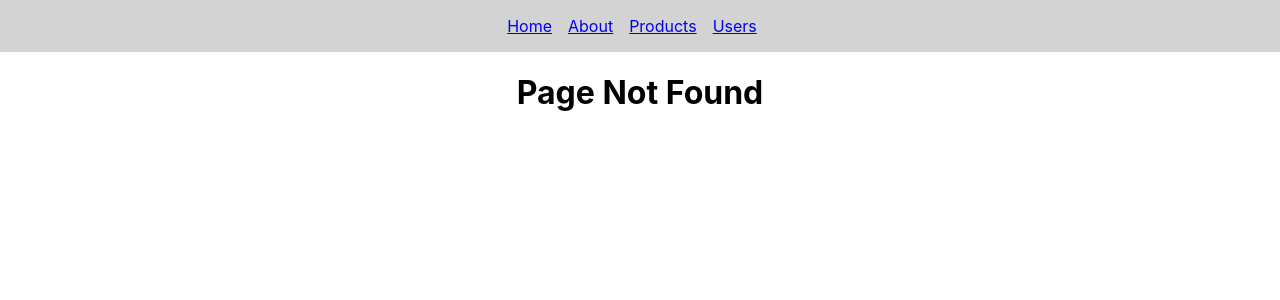
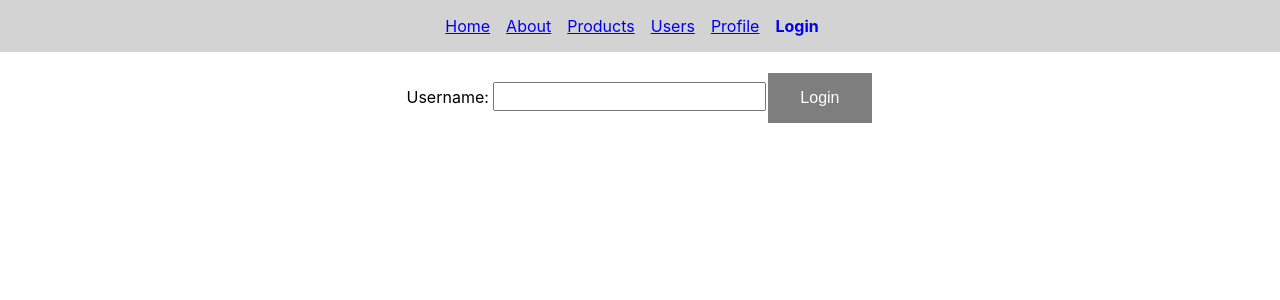
Before and after one commit to beingamit4197/react-router, a React (Create React App) app: page /login in a window 1280 px wide. Before the commit this address had no page. Shown: the top 300 px of the page. Built offline with nearby package versions, Linux system fonts and the light colour scheme.

Commit message:
Authentication and Protected Routes

```diff
--- a/src/App.js
+++ b/src/App.js
@@ -11,10 +11,14 @@ import { FeaturedProducts } from './components/FeaturedProducts';
 import { Users } from './components/Users';
 import { UserDetails } from './components/UserDetails';
 import { Admin } from './components/Admin';
+import { Profile } from './components/Profile';
+import { AuthProvider } from './components/Auth';
+import { Login } from './components/Login';
+import { RequireAuth } from './components/RequireAuth';
 
 function App() {
   return (
-    <>
+    <AuthProvider>
       <Navbar/>
       <Routes>
         <Route path='/' element={<Home />} />
@@ -29,9 +33,11 @@ function App() {
           <Route path=':userId' element={<UserDetails />} />
           <Route path='admin' element={<Admin />} />
         </Route>
+        <Route path='profile' element={ <RequireAuth><Profile /></RequireAuth> } />
+        <Route path='login' element={<Login /> } />
         <Route path='*' element={< NoMatch />} />
       </Routes>
-    </>
+    </AuthProvider>
   );
 }
 
--- /dev/null
+++ b/src/components/Auth.js
@@ -0,0 +1,24 @@
+import { useState, createContext, useContext } from 'react'
+
+const AuthContext = createContext(null)
+
+export const AuthProvider = ({ children }) => {
+    const [user, setUser] = useState(null);
+
+    const login = (user) => {
+        setUser(user);
+    }
+    const logout = () => {
+        setUser(null);
+    }
+
+    return (
+        <AuthContext.Provider value={{ user, login, logout}}>
+            {children}
+        </AuthContext.Provider>
+    )
+}
+
+export const useAuth = () => {
+    return useContext(AuthContext)
+}
--- a/src/components/Navbar.js
+++ b/src/components/Navbar.js
@@ -1,5 +1,6 @@
 import React from 'react'
 import { NavLink } from 'react-router-dom'
+import { useAuth } from './Auth'
 
 export const navLinkStyle = ({ isActive }) => {
     return {
@@ -8,13 +9,22 @@ export const navLinkStyle = ({ isActive }) => {
     }
 }
 
+
 export const Navbar = () => {
+    const auth = useAuth()
   return (
     <nav className='primary-nav'>
         <NavLink style={navLinkStyle} to='/'>Home</NavLink>
         <NavLink style={navLinkStyle} to='/about'>About</NavLink>
         <NavLink style={navLinkStyle} to='/products'>Products</NavLink>
         <NavLink style={navLinkStyle} to='/users'>Users</NavLink>
+        {
+            auth.user ? <><NavLink style={navLinkStyle} to='/profile'>{auth.user} Profile</NavLink></> :
+            <><NavLink style={navLinkStyle} to='/profile'>Profile</NavLink></>
+        }
+        {
+            !auth.user && <NavLink style={navLinkStyle} to='/login'>Login</NavLink>
+        }
     </nav>
   )
 }
--- /dev/null
+++ b/src/components/RequireAuth.js
@@ -0,0 +1,14 @@
+import React from 'react'
+import { useAuth } from './Auth'
+import { Navigate, useLocation } from 'react-router-dom'
+
+export const RequireAuth = ({ children }) => {
+  const auth = useAuth()
+  const location = useLocation()
+
+  if (!auth.user) {
+    return <Navigate to='/login' state={{ path: location.pathname}} />
+  }
+
+    return children
+}
```
